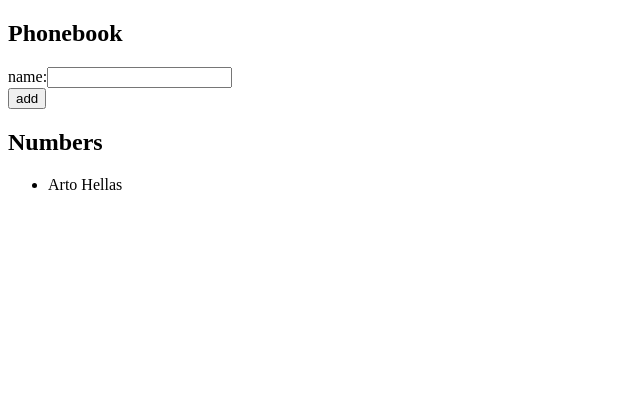
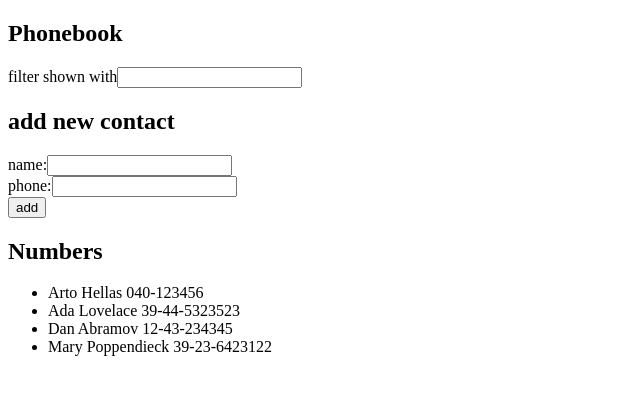
Before and after one commit to gabrielpanaitescu/Fullstackopen-part2, a React (Vite) app in the folder phonebook/: page / in a window 1280 px wide. Shown: the top 394 px of the page, without its empty margins (0-640 px from the left). Built offline with nearby package versions, Linux system fonts and the light colour scheme.

Commit message:
Complete exercises 2.8, 2.9 and 2.10

```diff
--- a/phonebook/src/App.jsx
+++ b/phonebook/src/App.jsx
@@ -1,46 +1,66 @@
 import { useState } from "react";
+import Filter from "./components/Filter";
+import personsArr from "./data.js";
+import PersonForm from "./components/PersonForm.jsx";
+import PersonList from "./components/PersonList.jsx";
 
 const App = () => {
-  const [persons, setPersons] = useState([{ name: "Arto Hellas" }]);
+  const [persons, setPersons] = useState(personsArr);
   const [newName, setNewName] = useState("");
+  const [newNumber, setNewNumber] = useState("");
+  const [filter, setFilter] = useState("");
 
   const handleSubmit = (e) => {
     e.preventDefault();
 
-    if (!newName) return;
-    const isDuplicate = persons.some((person) => person.name === newName);
+    if (!newName || !newNumber) {
+      alert("Please complete the form with a name and a number");
+      return;
+    }
 
-    if (isDuplicate) {
+    const isNameDuplicate = persons.some((person) => person.name === newName);
+    const isNumberDuplicate = persons.some(
+      (person) => person.number === newNumber
+    );
+
+    if (isNameDuplicate) {
       alert(`${newName} is already added to phonebook`);
+      return;
+    } else if (isNumberDuplicate) {
+      alert(`${newNumber} is already added to phonebook`);
       return;
     }
 
     const newPersonObj = {
       name: newName,
+      number: newNumber,
     };
 
     setPersons(persons.concat(newPersonObj));
     setNewName("");
+    setNewNumber("");
   };
+
+  const filteredPersons = filter
+    ? [...persons].filter((person) =>
+        person.name.toLowerCase().includes(filter.toLowerCase())
+      )
+    : [...persons];
 
   return (
     <div>
       <h2>Phonebook</h2>
-      <form onSubmit={handleSubmit}>
-        <div>
-          name:
-          <input value={newName} onChange={(e) => setNewName(e.target.value)} />
-        </div>
-        <div>
-          <button type="submit">add</button>
-        </div>
-      </form>
+      <Filter filter={filter} setFilter={setFilter} />
+      <h2>add new contact</h2>
+      <PersonForm
+        handleSubmit={handleSubmit}
+        newName={newName}
+        setNewName={setNewName}
+        newNumber={newNumber}
+        setNewNumber={setNewNumber}
+      />
       <h2>Numbers</h2>
-      <ul>
-        {persons.map((person) => (
-          <li key={person.name}>{person.name}</li>
-        ))}
-      </ul>
+      <PersonList persons={filteredPersons} />
     </div>
   );
 };
--- /dev/null
+++ b/phonebook/src/components/Filter.jsx
@@ -0,0 +1,10 @@
+const Filter = ({ filter, setFilter }) => {
+  return (
+    <label>
+      filter shown with
+      <input value={filter} onChange={(e) => setFilter(e.target.value)} />
+    </label>
+  );
+};
+
+export default Filter;
--- /dev/null
+++ b/phonebook/src/components/Person.jsx
@@ -0,0 +1,9 @@
+const Person = ({ person }) => {
+  return (
+    <li key={person.number}>
+      {person.name} {person.number}
+    </li>
+  );
+};
+
+export default Person;
--- /dev/null
+++ b/phonebook/src/components/PersonForm.jsx
@@ -0,0 +1,28 @@
+const PersonForm = ({
+  handleSubmit,
+  newName,
+  newNumber,
+  setNewName,
+  setNewNumber,
+}) => {
+  return (
+    <form onSubmit={handleSubmit}>
+      <div>
+        name:
+        <input value={newName} onChange={(e) => setNewName(e.target.value)} />
+      </div>
+      <div>
+        phone:
+        <input
+          value={newNumber}
+          onChange={(e) => setNewNumber(e.target.value)}
+        />
+      </div>
+      <div>
+        <button type="submit">add</button>
+      </div>
+    </form>
+  );
+};
+
+export default PersonForm;
--- /dev/null
+++ b/phonebook/src/components/PersonList.jsx
@@ -0,0 +1,13 @@
+import Person from "./Person";
+
+const PersonList = ({ persons }) => {
+  return (
+    <ul>
+      {persons.map((person) => (
+        <Person key={person.number} person={person} />
+      ))}
+    </ul>
+  );
+};
+
+export default PersonList;
--- /dev/null
+++ b/phonebook/src/data.js
@@ -0,0 +1,6 @@
+export default [
+  { name: "Arto Hellas", number: "040-123456", id: 1 },
+  { name: "Ada Lovelace", number: "39-44-5323523", id: 2 },
+  { name: "Dan Abramov", number: "12-43-234345", id: 3 },
+  { name: "Mary Poppendieck", number: "39-23-6423122", id: 4 },
+];
```
